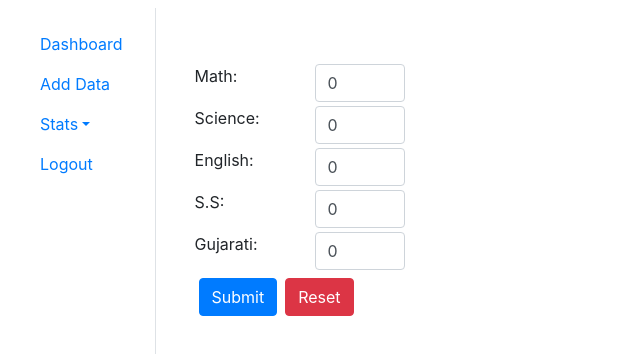
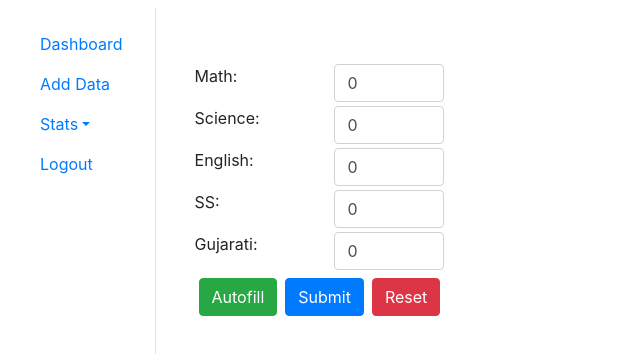
Before and after one commit to nimit0703/School-records, a Vue app: page /add-data in a window 1280 px wide. Shown: the top 354 px of the page, without its empty margins (0-640 px from the left). Built offline with nearby package versions, Linux system fonts and the light colour scheme.

Commit message:
autofill,reset,submidsion button done

```diff
--- a/src/components/Form.vue
+++ b/src/components/Form.vue
@@ -1,6 +1,6 @@
 <template>
   <div class="container mt-5">
-    <b-form @submit="onSubmit" v-if="show">
+    <b-form @submit="onSubmit" @reset="onReset" v-if="show">
       <b-row class="my-1" v-for="(subject, index) in subjects" :key="index">
         <b-col sm="6">
           <label :for="`type-${subject}`">{{ subject }}:</label>
@@ -20,6 +20,9 @@
         </b-col>
       </b-row>
 
+      <b-button type="" variant="success" class="m-1" @click.prevent="autofill"
+        >Autofill</b-button
+      >
       <b-button type="submit" variant="primary" class="m-1">Submit</b-button>
       <b-button type="reset" variant="danger" class="m-1">Reset</b-button>
     </b-form>
@@ -30,14 +33,14 @@
 export default {
   created() {
     this.form.id = 1;
-    this.form.marks = {"Math": 0,
-      "Science": 0,
-      "English": 0,
-      "S.S": 0,
-      "Gujarati": 0,
+    this.form.marks = {
+      Math: 0,
+      Science: 0,
+      English: 0,
+      SS: 0,
+      Gujarati: 0,
     };
-    this.subjects= ["Math", "Science", "English", "S.S", "Gujarati"];
-
+    this.subjects = ["Math", "Science", "English", "SS", "Gujarati"];
   },
 
   data() {
@@ -61,10 +64,17 @@ export default {
         marks: marksAsNumbers,
       });
       console.log(this.$store.state.thisStudent);
+      this.onReset(event);
     },
     onReset(event) {
       event.preventDefault();
-
+      this.form.marks = {
+        Math: 0,
+        Science: 0,
+        English: 0,
+        SS: 0,
+        Gujarati: 0,
+      };
       this.$nextTick(() => {
         this.show = true;
       });
@@ -73,8 +83,18 @@ export default {
       const marks = this.form.marks[subject];
       return marks >= 0 && marks <= 100;
     },
+    autofill() {
+      for (let sub of this.subjects) {
+        console.log(sub);
+        this.form.marks[`${sub}`] = this.getRandomNumber();
+      }
+    },
+    getRandomNumber() {
+      const random = Math.random();
+      const randomNumber = Math.floor(random * 101);
+      return randomNumber;
+    },
   },
-  computed: {
-  },
+  computed: {},
 };
 </script>
--- a/src/views/Dashboard.vue
+++ b/src/views/Dashboard.vue
@@ -1,5 +1,5 @@
 <template>
-    <div>
-        Lorem ipsum, dolor sit amet consectetur adipisicing elit. Quia, quasi. Officiis voluptate voluptas laudantium provident non beatae esse nostrum excepturi sit quaerat autem fuga aut dolore aspernatur molestias eveniet illo nisi, maxime iure corrupti. Neque, distinctio reiciendis? Molestias non quo est ad velit quasi libero ut quis nemo distinctio temporibus nihil aut corporis autem eligendi quos, adipisci esse ipsam vel eveniet earum provident aliquid soluta? Magnam ex commodi suscipit quae non porro eligendi, fugiat voluptatum, libero ad dignissimos dolores ullam nulla deleniti numquam dolorem tenetur neque sunt repudiandae odio nihil doloribus optio amet. Ad obcaecati perspiciatis est maiores suscipit cum.
+    <div class="text-center">
+        <p class="ml-5">Dash Board</p>
     </div>
 </template>
```
